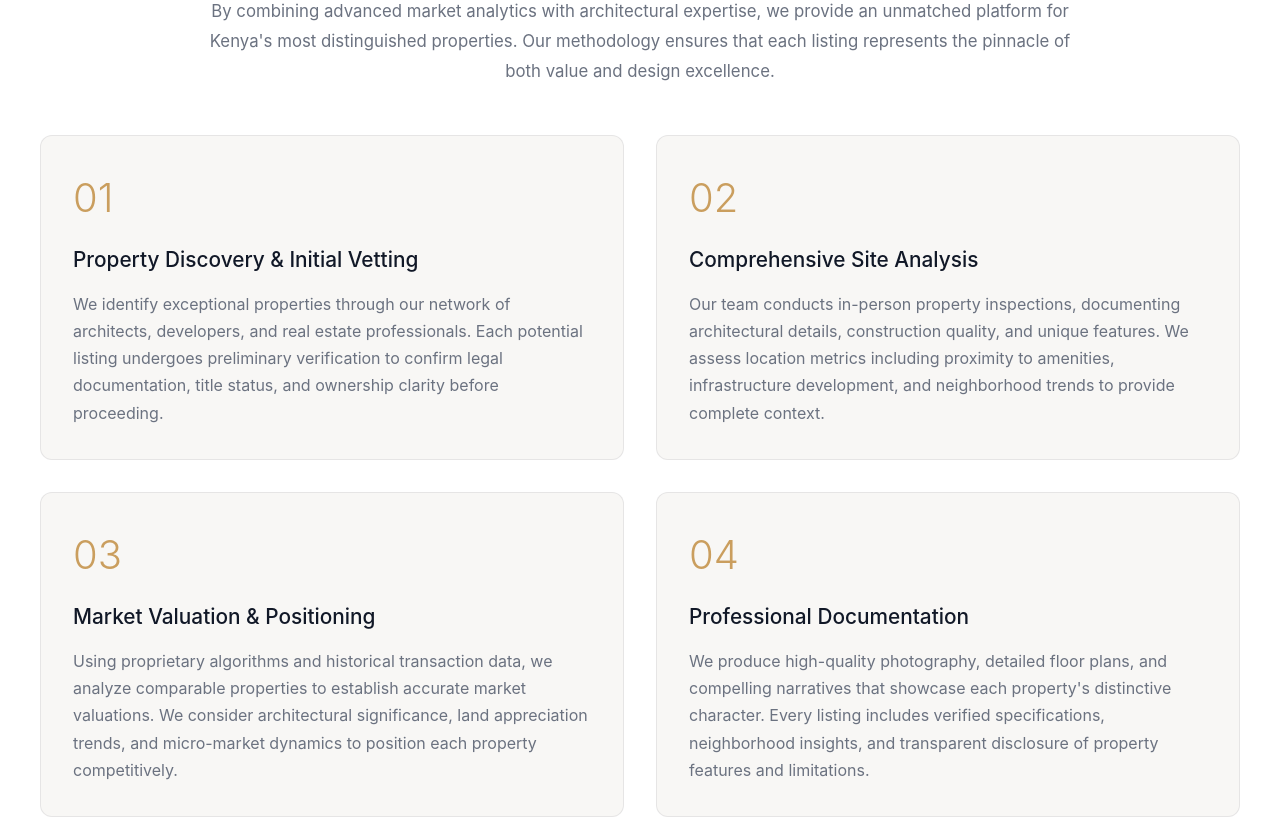
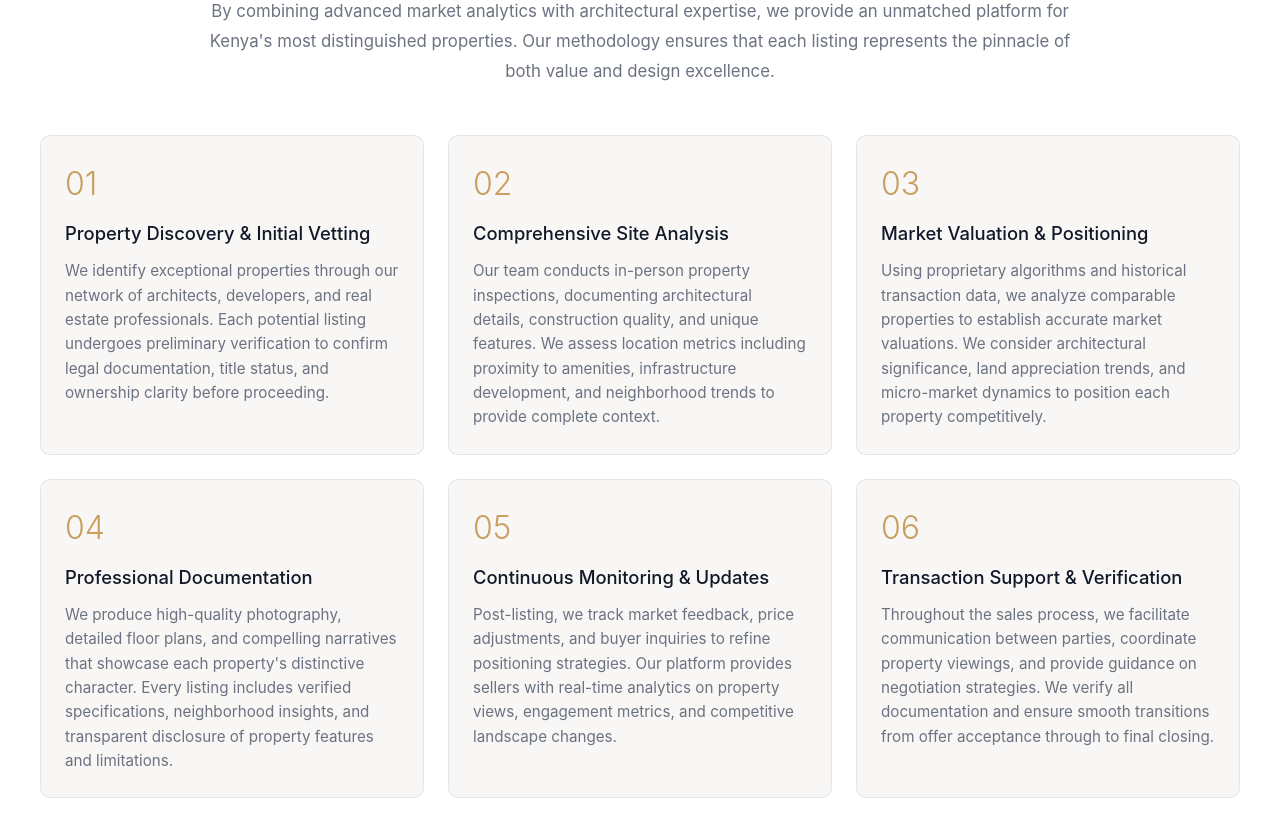
Before and after one commit to RonKG/verity-site, a Next.js app: page /about in a window 1280 px wide. Shown: the part 700-1517 px from the top of the page. Built offline with nearby package versions, Linux system fonts and the light colour scheme.

Commit message:
refactor(about): reduce size of approach tiles

```diff
--- a/pages/about.js
+++ b/pages/about.js
@@ -91,8 +91,8 @@ export default function About() {
 
           <div style={{
             display: "grid",
-            gridTemplateColumns: "repeat(auto-fit, minmax(400px, 1fr))",
-            gap: "2rem",
+            gridTemplateColumns: "repeat(auto-fit, minmax(350px, 1fr))",
+            gap: "1.5rem",
             marginTop: "2rem"
           }}>
             {[
@@ -129,30 +129,30 @@ export default function About() {
             ].map((item, index) => (
               <div key={index} style={{
                 backgroundColor: "var(--theme-surface)",
-                padding: "2rem",
-                borderRadius: "12px",
+                padding: "1.5rem",
+                borderRadius: "10px",
                 border: `1px solid var(--theme-border)`,
                 transition: 'background-color 0.3s ease, border-color 0.3s ease'
               }}>
                 <div style={{
-                  fontSize: "2.5rem",
+                  fontSize: "2rem",
                   fontWeight: "300",
                   color: "var(--theme-accent)",
-                  marginBottom: "1rem",
+                  marginBottom: "0.75rem",
                   opacity: 0.7,
                   transition: 'color 0.3s ease'
                 }}>{item.number}</div>
                 <h3 style={{
                   color: "var(--theme-text)",
-                  fontSize: "1.3rem",
-                  marginBottom: "1rem",
+                  fontSize: "1.15rem",
+                  marginBottom: "0.75rem",
                   fontWeight: "500",
                   transition: 'color 0.3s ease'
                 }}>{item.title}</h3>
                 <p style={{
                   color: "var(--theme-text-muted)",
-                  lineHeight: "1.7",
-                  fontSize: "1rem",
+                  lineHeight: "1.6",
+                  fontSize: "0.95rem",
                   transition: 'color 0.3s ease'
                 }}>{item.description}</p>
               </div>
```
